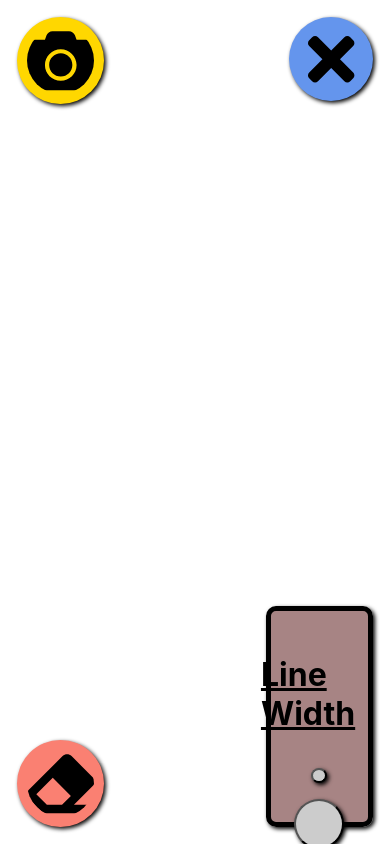
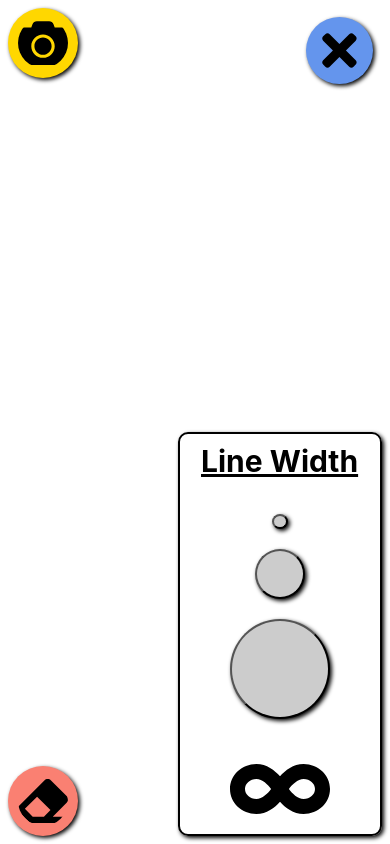
Before and after one commit to ekirbs/react-canvas, a React (Create React App) app: page / in a window 390 px wide. Both pictures are taken after a click on the icon 330 px from the left and 59 px from the top of the page. Built offline with nearby package versions, Linux system fonts and the light colour scheme.

Commit message:
went to fixed position and non-relative sizing, simplified to find iphone issue

```diff
--- a/src/components/EraseBtn/erasebtn.css
+++ b/src/components/EraseBtn/erasebtn.css
@@ -1,5 +1,5 @@
 .erase-btn {
-  position: absolute;
+  position: fixed;
   bottom: 1vh;
   left: 1vh;
   padding: 10px;
@@ -7,8 +7,10 @@
   border-radius: 50%;
   border: none;
   cursor: pointer;
-  height: 8vh;
-  width: 8vh;
+  /* height: 8vh;
+  width: 8vh; */
+  height: 50px;
+  width: 50px;
   z-index: 9999;
   box-shadow: 2px 2px 4px black;
   transition: transform 0.2s, box-shadow 0.2s, background-color 0.2s;
@@ -19,9 +21,9 @@
   box-shadow: 1px 1px 2px black;
   background-color: #ff9999;
 }
-
+/*
 @media screen and (max-width: 500px) {
   .erase-btn {
     margin: 1vh;
   }
-}
+} */
--- a/src/components/Fullscreen/fullscreen.css
+++ b/src/components/Fullscreen/fullscreen.css
@@ -12,8 +12,10 @@
   cursor: pointer;
   /* height: 10vh;
   width: 10vh; */
-  height: 8vh;
-  width: 8vh;
+  /* height: 8vh;
+  width: 8vh; */
+  height: 50px;
+  width: 50px;
   z-index: 9998;
 
   visibility: hidden;
--- a/src/components/OptionsBtn/optionsbtn.css
+++ b/src/components/OptionsBtn/optionsbtn.css
@@ -8,8 +8,10 @@
   border-radius: 50%;
   border: none;
   cursor: pointer;
-  height: 8vh;
-  width: 8vh;
+  /* height: 8vh;
+  width: 8vh; */
+  height: 50px;
+  width: 50px;
   z-index: 9999;
   box-shadow: 2px 2px 4px black;
   transition: transform 0.2s, box-shadow 0.2s, background-color 0.2s;
--- a/src/components/OptionsPanel/optionsPanel.css
+++ b/src/components/OptionsPanel/optionsPanel.css
@@ -1,32 +1,16 @@
 .options-panel {
-  /* position: absolute; */
   position: fixed;
   bottom: 1vh;
   right: 1vh;
-  border: 5px solid black;
+    border: 2px solid black;
   border-radius: 10px;
-  width: 25vw;
-  height: 25vh;
+  width: 400px;
+  height: 300px;
   z-index: 9999;
   box-shadow: 2px 2px 4px black;
   display: flex;
-  align-items:flex-start;
-  /* justify-content: flex-start; */
+  align-items: center;
   justify-content: center;
-
-  background-color: rgba(80, 11, 11, 0.5);
-  /* padding: 5px; */
-}
-
-
-.options-panel-background,
-.background-container {
-  background-color: rgba(80, 11, 11, 0.5);
-  padding: 10px;
-  /* border: 5px solid black; */
-  border-radius: 10px;
-  width: 100%;
-  height: 100%;
 }
 
 .line-width-container {
@@ -34,12 +18,14 @@
   justify-content: center;
   align-items: center;
   flex-direction: column;
-  margin: 2vh;
+  height: 100%;
+  width: 100%;
 }
 
 .line-width-title {
   text-decoration: underline;
-  font-size: xx-large;
+  font-size: 30px;
+  text-align: center;
 }
 
 .line-width-buttons {
@@ -49,7 +35,7 @@
 }
 
 .line-width-sm {
-  margin: 1vh;
+  margin: 10px;
   width: 15px;
   height: 15px;
   border-radius: 50%;
@@ -60,7 +46,7 @@
 }
 
 .line-width-md {
-  margin: 1vh;
+  margin: 10px;
   width: 50px;
   height: 50px;
   border-radius: 50%;
@@ -71,7 +57,7 @@
 }
 
 .line-width-lg {
-  margin: 1vh;
+  margin: 10px;
   width: 100px;
   height: 100px;
   border-radius: 50%;
@@ -82,7 +68,7 @@
 }
 
 .line-width-var {
-  margin: 1vh;
+  margin: 10px;
   width: 100px;
   height: 100px;
   cursor: pointer;
@@ -102,13 +88,12 @@
 }
 
 @media screen and (max-width: 750px) {
+  .options-panel {
+    height: 400px;
+    width: 200px;
+  }
+
   .line-width-buttons {
     flex-direction: column;
   }
 }
-
-@media screen and (max-width: 500px) {
-  .options-panel {
-    margin: 1vh;
-  }
-}
--- a/src/components/ScreenshotBtn/screenshotbtn.css
+++ b/src/components/ScreenshotBtn/screenshotbtn.css
@@ -1,5 +1,5 @@
 .screenshotBtn {
-  position: absolute;
+  position: fixed;
   top: 1vh;
   left: 1vh;
   padding: 10px;
@@ -7,8 +7,10 @@
   border-radius: 50%;
   border: none;
   cursor: pointer;
-  height: 8vh;
-  width: 8vh;
+  /* height: 8vh;
+  width: 8vh; */
+  height: 50px;
+  width: 50px;
   z-index: 9999;
   box-shadow: 2px 2px 4px black;
   transition: transform 0.2s, box-shadow 0.2s, background-color 0.2s;
@@ -19,9 +21,9 @@
   box-shadow: 1px 1px 2px black;
   background-color: #FFFFCC;
 }
-
+/*
 @media screen and (max-width: 500px) {
   .screenshotBtn {
     margin: 1vh;
   }
-}
+} */
```
